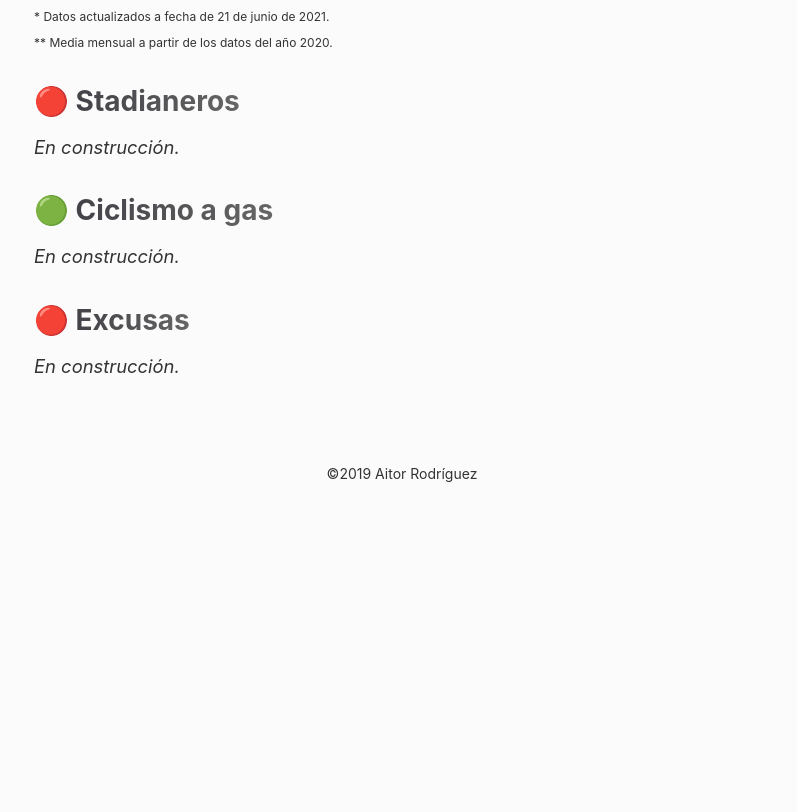
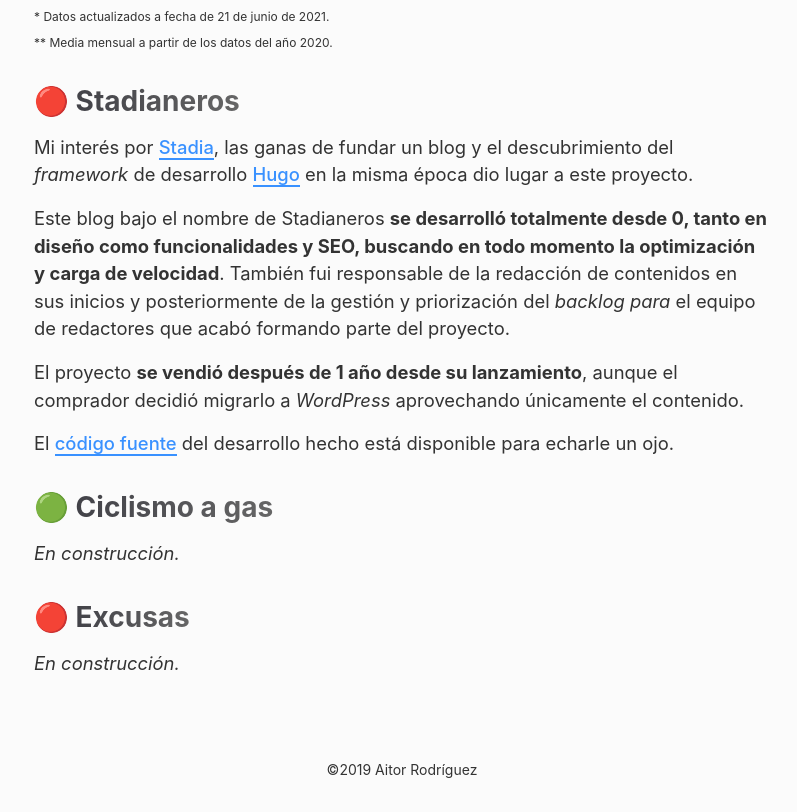
Before and after one commit to AitorRodriguez990/devairoma, a Next.js app: page /proyectos in a window 1280 px wide. Shown: the part 960-1772 px from the top of the page, without its empty margins (238-1035 px from the left). Before the commit the page ends 1476 px from the top, so only its background shows below. Built offline with nearby package versions, Linux system fonts and the light colour scheme.

Commit message:
add Stadianeros project

```diff
--- a/pages/proyectos/index.js
+++ b/pages/proyectos/index.js
@@ -38,8 +38,19 @@ export default function Projects() {
 
       <h2 className="subtitle">🔴 <span>Stadianeros</span></h2>
       <p>
-        <em>En construcción.</em>
+        Mi interés por <a href="https://stadia.com/" target="_blank" rel="noreferrer">Stadia</a>, las ganas de fundar un blog y el descubrimiento del <em>framework</em> de desarrollo <a href="https://gohugo.io/" target="_blank" rel="noreferrer">Hugo</a> en la misma época dio lugar a este proyecto.
       </p>
+      <p>
+        Este blog bajo el nombre de Stadianeros <strong>se desarrolló totalmente desde 0, tanto en diseño como funcionalidades y SEO, buscando en todo momento la optimización y carga de velocidad</strong>. También fui responsable de la redacción de contenidos en sus inicios y posteriormente de la gestión y priorización del <em>backlog para</em> el equipo de redactores que acabó formando parte del proyecto.
+      </p>
+      <p>
+        El proyecto <strong>se vendió después de 1 año desde su lanzamiento</strong>, aunque el comprador decidió migrarlo a <em>WordPress</em> aprovechando únicamente el contenido.
+      </p>
+      <p>
+        El <a href="https://github.com/AitorRodriguez990/stadianeros-blog" target="_blank" rel="noreferrer">código fuente</a> del desarrollo hecho está disponible para echarle un ojo.
+      </p>
+
+
 
       <h2 className="subtitle">🟢 <span>Ciclismo a gas</span></h2>
       <p>
```
